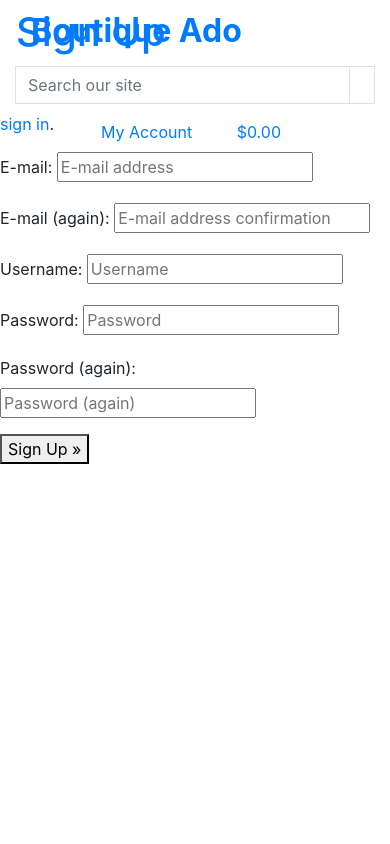
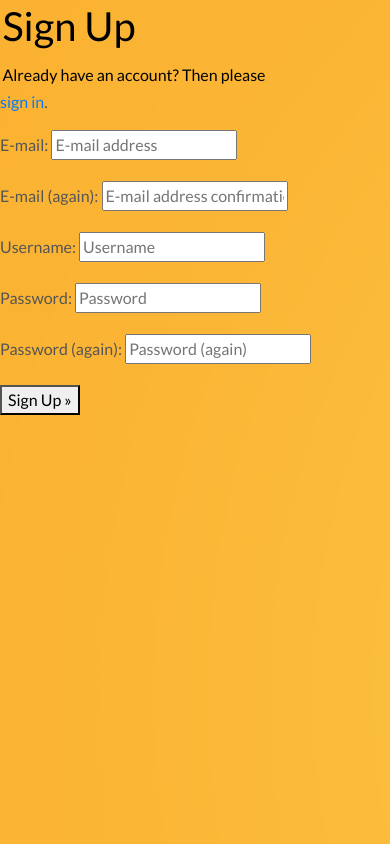
Before and after one commit to mmnowak/boutique-ado, a Django app: page /accounts/signup/ in a window 390 px wide. Run offline with Django 3.2, Linux system fonts and the light colour scheme; parts of the project's set-up code (start-up, migrations or seed data) failed here and were passed over.

Commit message:
complete home page header and css

```diff
--- a/boutique_ado/settings.py
+++ b/boutique_ado/settings.py
@@ -126,6 +126,10 @@
 # https://docs.djangoproject.com/en/3.2/howto/static-files/
 
 STATIC_URL = '/static/'
+STATICFILES_DIRS = (os.path.join(BASE_DIR, 'static'),)
+
+MEDIA_URL = '/media/'
+MEDIA_ROOT = os.path.join(BASE_DIR, 'media')
 
 # Default primary key field type
 # https://docs.djangoproject.com/en/3.2/ref/settings/#default-auto-field
--- a/boutique_ado/urls.py
+++ b/boutique_ado/urls.py
@@ -15,9 +15,11 @@
 """
 from django.contrib import admin
 from django.urls import path, include
+from django.conf import settings
+from django.conf.urls.static import static
 
 urlpatterns = [
     path('admin/', admin.site.urls),
     path('accounts/', include('allauth.urls')),
     path('', include('home.urls')),
-]
+] + static(settings.MEDIA_URL, document_root=settings.MEDIA_ROOT)
--- a/home/templates/home/index.html
+++ b/home/templates/home/index.html
@@ -14,12 +14,13 @@
     <div class="row h-100">
         <div class="col-7 col-md-6 my-auto">
             <h1 class="display-4 logo-font text-black">The new collections are here</h1>
-        </div>
+
         <div class="my-5">
             <h4>
-                <a href="" class="shop-now-button btn btn-lg rounded-0 text-uppercase py-3"></a>
+                <a href="" class="shop-now-button btn btn-lg rounded-0 text-uppercase py-3">Shop now</a>
             </h4>
         </div>
+    </div>
     </div>
 </div>
 
--- /dev/null
+++ b/static/css/base.css
@@ -0,0 +1,329 @@
+html {
+    height: 100%;
+}
+
+body {
+    background: url(/media/homepage_background_cropped.jpg);
+    background-size: cover;
+    height: calc(100vh - 164px);
+    color: #555;
+    font-family: 'Lato';
+}
+
+/* from Bulma */
+.icon {
+    align-items: center;
+    display: inline-flex;
+    justify-content: center;
+    height: 1.5rem;
+    width: 1.5rem;
+}
+
+.logo-font {
+    text-transform: uppercase;
+}
+
+.main-logo-link {
+    width: fit-content;
+}
+
+.shop-now-button {
+    background: black;
+    color: white;
+    min-width: 260px;
+}
+
+.btn-black {
+    background: black;
+    color: white;
+}
+
+.btn-outline-black {
+    background: white;
+    color: black !important; /* use important to override link colors for <a> elements */
+    border: 1px solid black;
+}
+
+.btn-outline-black:hover,
+.btn-outline-black:active,
+.btn-outline-black:focus {
+    background: black;
+    color: white !important;
+}
+
+.shop-now-button:hover,
+.shop-now-button:active,
+.shop-now-button:focus,
+.btn-black:hover,
+.btn-black:active,
+.btn-black:focus {
+    background: #222;
+    color: white;
+}
+
+.text-black {
+    color: #000 !important;
+}
+
+.border-black {
+    border: 1px solid black !important;
+}
+
+.bg-black {
+    background: #000 !important;
+}
+
+.overlay {
+	height: 100%;
+	width: 100%;
+	top: 0;
+	left: 0;
+	position: fixed;
+	background: white;
+	z-index: -1;
+}
+
+a.category-badge > span.badge:hover {
+    background: #212529 !important;
+    color: #fff !important;
+}
+
+.btt-button {
+    height: 42px;
+    width: 42px;
+    position: fixed;
+    bottom: 10px;
+    right: 10px;
+}
+
+.btt-link,
+.update-link,
+.remove-item {
+    cursor: pointer;
+}
+
+input[name='q']::placeholder {
+    color: #aab7c4;
+}
+
+/* ------------------------------- bootstrap toasts */
+
+.message-container {
+    position: fixed;
+    top: 72px;
+    right: 15px;
+    z-index: 99999999999;
+}
+
+.custom-toast {
+    overflow: visible;
+}
+
+.toast-capper {
+    height: 2px;
+}
+
+/* from CSS-tricks.com: https://css-tricks.com/snippets/css/css-triangle/ */
+.arrow-up {
+    width: 0;
+    height: 0;
+    border-left: 4px solid transparent;
+    border-right: 4px solid transparent;
+    border-bottom: 10px solid black;
+    position: absolute;
+    top: -10px;
+    right: 36px;
+}
+
+/* Convenience classes - colors copied from Bootstrap */
+.arrow-primary {
+    border-bottom-color: #007bff !important;
+}
+
+.arrow-secondary {
+    border-bottom-color: #6c757d !important;
+}
+
+.arrow-success {
+    border-bottom-color: #28a745 !important;
+}
+
+.arrow-danger {
+    border-bottom-color: #dc3545 !important;
+}
+
+.arrow-warning {
+    border-bottom-color: #ffc107 !important;
+}
+
+.arrow-info {
+    border-bottom-color: #17a2b8 !important;
+}
+
+.arrow-light {
+    border-bottom-color: #f8f9fa !important;
+}
+
+.arrow-dark {
+    border-bottom-color: #343a40 !important;
+}
+
+.bag-notification-wrapper {
+    height: 100px;
+    overflow-x: hidden;
+    overflow-y: auto;
+}
+
+/* -------------------------------- Media Queries */
+
+/* Slightly larger container on xl screens */
+@media (min-width: 1200px) {
+  .container {
+    max-width: 80%;
+  }
+}
+
+/* Allauth form formatting */
+
+.allauth-form-inner-content p {
+    margin-top: 1.5rem; /* mt-4 */
+    color: #6c757d; /* text-secondary */
+}
+
+.allauth-form-inner-content input {
+    border-color: #000;
+    border-radius: 0;
+}
+
+.allauth-form-inner-content label:not([for='id_remember']) {
+    display: none;
+}
+
+.allauth-form-inner-content input::placeholder {
+    color: #aab7c4;
+}
+
+.allauth-form-inner-content button,
+.allauth-form-inner-content input[type='submit'] {
+	/* btn */
+	display: inline-block;
+    font-weight: 400;
+    color: #fff;
+    text-align: center;
+    vertical-align: middle;
+    -webkit-user-select: none;
+    -moz-user-select: none;
+    -ms-user-select: none;
+    user-select: none;
+    background-color: #000;
+    border: 1px solid #000;
+    padding: .375rem .75rem;
+    font-size: 1rem;
+    line-height: 1.5;
+    border-radius: 0;
+
+    /* standard bootstrap btn transitions */
+    transition: color .15s ease-in-out,background-color .15s ease-in-out,border-color .15s ease-in-out,box-shadow .15s ease-in-out;
+}
+
+.allauth-form-inner-content button:hover,
+.allauth-form-inner-content input[type='submit']:hover {
+	color: #fff;
+    background-color: #222;
+    border-color: #222;
+}
+
+.allauth-form-inner-content a {
+	color: #17a2b8; /* text-info */
+}
+
+/* Product Form */
+
+.btn-file {
+    position: relative;
+    overflow: hidden;
+}
+
+.btn-file input[type="file"] {
+    position: absolute;
+    top: 0;
+    right: 0;
+    min-width: 100%;
+    min-height: 100%;
+    opacity: 0;
+    cursor: pointer;
+}
+
+.custom-checkbox .custom-control-label::before {
+    border-radius: 0;
+    border-color: #dc3545;
+}
+
+.custom-checkbox .custom-control-input:checked~.custom-control-label::before {
+    background-color: #dc3545;
+    border-color: #dc3545;
+    border-radius: 0;
+}
+
+
+/* fixed top navbar only on medium and up */
+@media (min-width: 992px) {
+    .fixed-top-desktop-only {
+        position: fixed;
+        top: 0;
+        right: 0;
+        left: 0;
+        z-index: 1030;
+    }
+
+    .header-container {
+        padding-top: 164px;
+    }
+}
+
+/* pad the top a bit when navbar is collapsed on mobile */
+@media (max-width: 991px) {
+    .header-container {
+        padding-top: 116px;
+    }
+
+    body {
+        height: calc(100vh - 116px);
+    }
+
+    .display-4.logo-font.text-black {
+        font-size: 2rem;
+    }
+
+    .nav-link {
+        padding: 0.15rem;
+    }
+
+    .nav-link i.fa-lg {
+        font-size: 1rem;
+    }
+
+    .navbar-toggler {
+        padding: .6rem .6rem;
+        font-size: 1rem;
+    }
+
+    #delivery-banner h4 {
+        font-size: .9rem;
+    }
+
+    .btn.btn-outline-black.rounded-0,
+    .btn.btn-black.rounded-0 {
+        padding: .375rem .375rem;
+    }
+
+    .btn.btn-outline-black.rounded-0.btn-lg,
+    .btn.btn-black.rounded-0.btn-lg {
+        padding: .375rem .375rem;
+        font-size: .75rem;
+    }
+
+    .increment-qty, .decrement-qty {
+        padding: .25rem .5rem !important;
+    }
+}
--- a/templates/base.html
+++ b/templates/base.html
@@ -12,10 +12,15 @@
 
     {% block extra_meta %}
     {% endblock %}
+    <link rel="preconnect" href="https://fonts.googleapis.com">
+    <link rel="preconnect" href="https://fonts.gstatic.com" crossorigin>
+    <link href="https://fonts.googleapis.com/css2?family=Lato&display=swap" rel="stylesheet">
 
     {% block corecss %}
     <!-- Bootstrap CSS -->
     <link rel="stylesheet" href="https://cdn.jsdelivr.net/npm/bootstrap@4.6.2/dist/css/bootstrap.min.css" integrity="sha384-xOolHFLEh07PJGoPkLv1IbcEPTNtaed2xpHsD9ESMhqIYd0nLMwNLD69Npy4HI+N" crossorigin="anonymous">
+    <link rel="stylesheet" href="{% static 'css/base.css' %}">
+    <link rel="stylesheet" href="https://cdnjs.cloudflare.com/ajax/libs/font-awesome/6.5.1/css/all.min.css" integrity="sha512-DTOQO9RWCH3ppGqcWaEA1BIZOC6xxalwEsw9c2QQeAIftl+Vegovlnee1c9QX4TctnWMn13TZye+giMm8e2LwA==" crossorigin="anonymous" referrerpolicy="no-referrer" />
     {% endblock %}
 
     {% block extra_css %}
@@ -34,14 +39,14 @@
   </head>
   <body>
     <header class="container-fluid fixed-top">
-      <div class="row">
+      <div class="row bg-white pt-lg-2 d-none d-lg-flex" id="topnav">
         <div class="col-12 col-lg-4 my-auto py-1 py-lg-0">
           <a href="{ url 'home' }" class="nav-link main-logo-link">
             <h2 class="logo-font text-black my-0"><strong>Boutique Ado</strong></h2>
           </a>
         </div>
         <div class="col-12 col-lg-4 my-auto py-1 py-lg-0">
-          <form method="GET" action="{% url 'products' %}">
+          <form method="GET">
             <div class="input-group w-100">
                 <input class="form-control border border-black rounded-0" type="text" name="q" placeholder="Search our site">
                 <div class="input-group-append">
@@ -77,7 +82,7 @@
             </a>
             </li>
             <li class="list-inline-item">
-              <a class="{% if grand_total %}text-info font-weight-bold{% else %}text-black{% endif %} nav-link" href="{% url 'view_bag' %}">
+              <a class="{% if grand_total %}text-info font-weight-bold{% else %}text-black{% endif %} nav-link" href="">
                 <div class="text-center">
                     <div><i class="fas fa-shopping-bag fa-lg"></i></div>
                     <p class="my-0">
```
Also changed, not shown: media/homepage_background_cropped.jpg (added).
